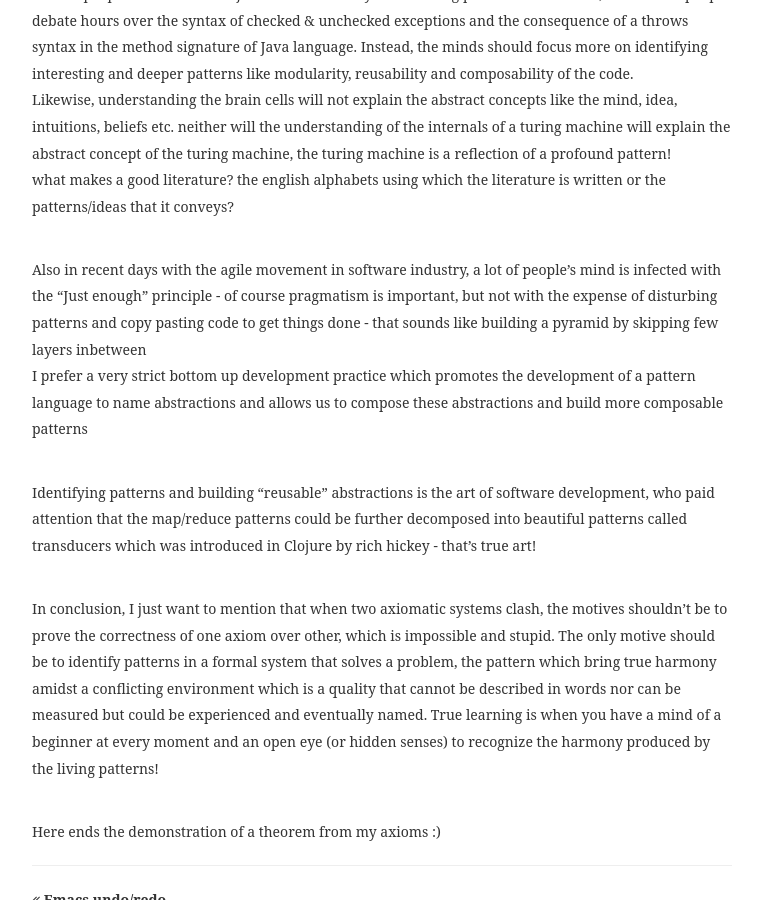
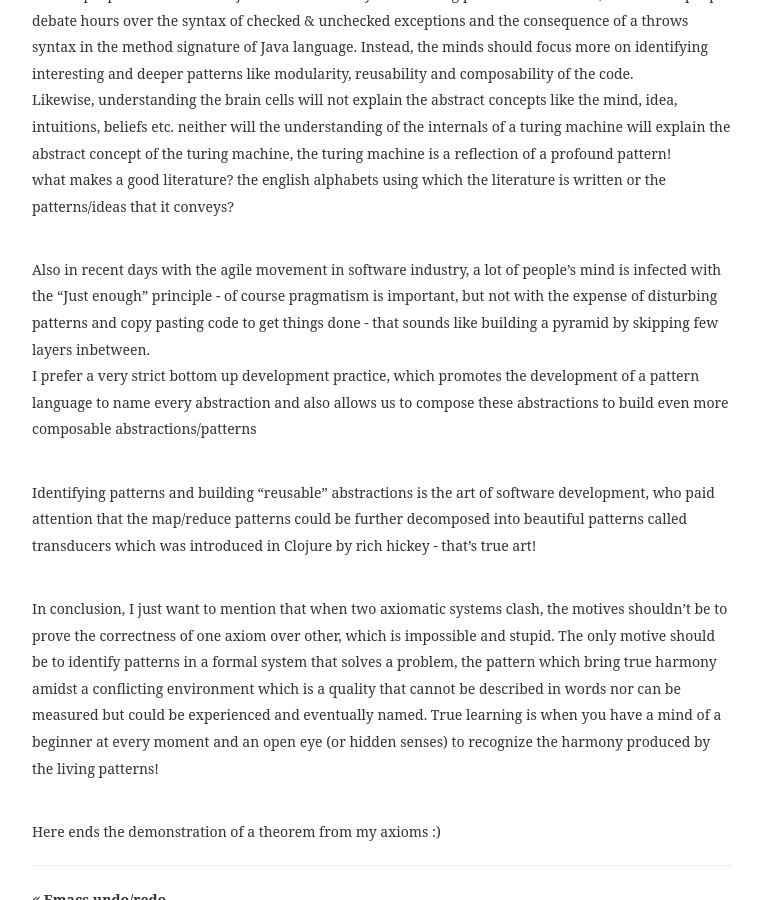
Before and after one commit to yehohanan7/old_yehohanan7.github.io, a Jekyll site: the page built from _posts/2016-02-24-clash-of-the-axioms.markdown, in a window 1280 px wide and 900 px high, scrolled down 2487 px. Shown: the whole window, without its empty margins (258-1019 px from the left). Built offline with Jekyll 4.4.1, drawn with Linux system fonts in a browser that asks for light colours; some web fonts are replaced.

Commit message:
patterns

```diff
--- a/_posts/2016-02-24-clash-of-the-axioms.markdown
+++ b/_posts/2016-02-24-clash-of-the-axioms.markdown
@@ -38,8 +38,8 @@ A lot of people misunderstand just cosmetic beauty with a living pattern. for in
 Likewise, understanding the brain cells will not explain the abstract concepts like the mind, idea, intuitions, beliefs etc. neither will the understanding of the internals of a turing machine will explain the abstract concept of the turing machine, the turing machine is a reflection of a profound pattern! <br/>
 what makes a good literature? the english alphabets using which the literature is written or the patterns/ideas that it conveys? <br/><br/>
 
-Also in recent days with the agile movement in software industry, a lot of people’s mind is infected with the “Just enough” principle - of course pragmatism is important, but not with the expense of disturbing patterns and copy pasting code to get things done - that sounds like building a pyramid by skipping few layers inbetween <br/>
-I prefer a very strict bottom up development practice which promotes the development of a pattern language to name abstractions and allows us to compose these abstractions and build more composable patterns <br/> <br/>
+Also in recent days with the agile movement in software industry, a lot of people’s mind is infected with the “Just enough” principle - of course pragmatism is important, but not with the expense of disturbing patterns and copy pasting code to get things done - that sounds like building a pyramid by skipping few layers inbetween. <br/>
+I prefer a very strict bottom up development practice, which promotes the development of a pattern language to name every abstraction and also allows us to compose these abstractions to build even more composable abstractions/patterns <br/> <br/>
 
 Identifying patterns and building “reusable” abstractions is the art of software development, who paid attention that the map/reduce patterns could be further decomposed into beautiful patterns called transducers which was introduced in Clojure by rich hickey - that’s true art!<br/> <br/>
 
```
